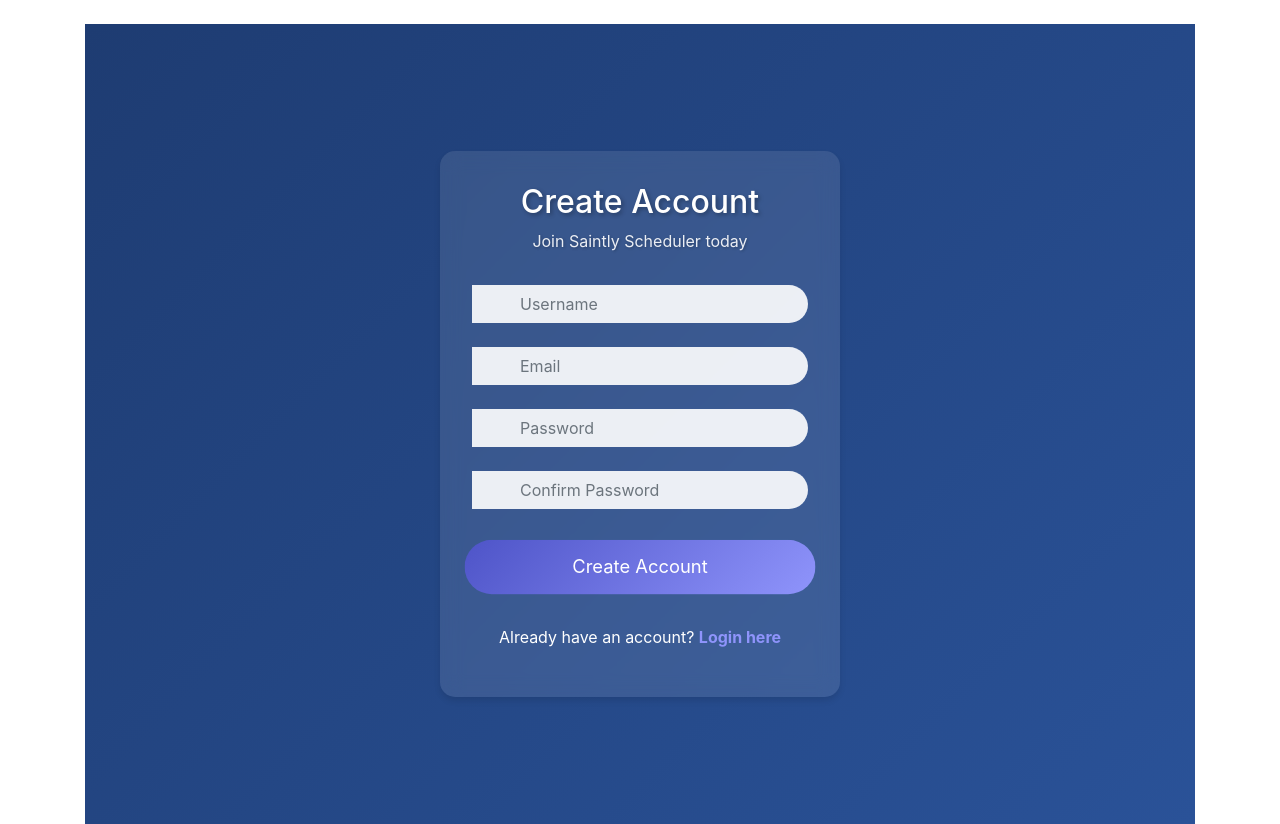
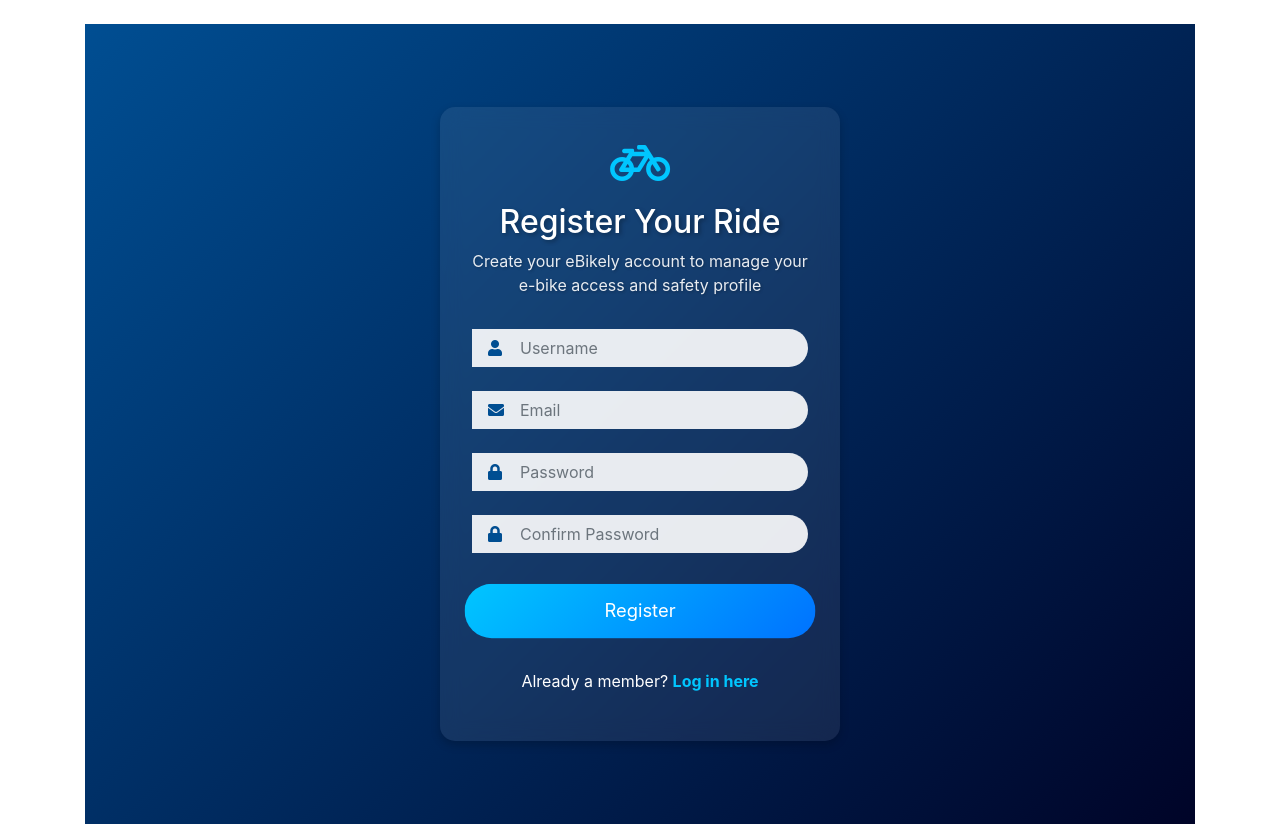
Before and after one commit to TheBlueTongue/eBikely, a Flask app: page /register in a window 1280 px wide. Shown: the part 66-890 px from the top of the page. Run offline with Flask 3, Linux system fonts and the light colour scheme; some libraries are stand-ins or nearby versions.

Commit message:
updated register page

```diff
--- a/templates/register.html
+++ b/templates/register.html
@@ -1,14 +1,14 @@
 {% extends 'base.html' %}
 
-{% block title %}Register - Saintly Scheduler{% endblock %}
+{% block title %}Register - eBikely{% endblock %}
 
 {% block content %}
 <div class="auth-container fade-in">
     <div class="auth-card slide-up">
         <div class="auth-header">
-            <i class="fas fa-user-plus auth-icon"></i>
-            <h1>Create Account</h1>
-            <p class="subtitle">Join Saintly Scheduler today</p>
+            <i class="fas fa-bicycle auth-icon"></i>
+            <h1>Register Your Ride</h1>
+            <p class="subtitle">Create your eBikely account to manage your e-bike access and safety profile</p>
         </div>
 
         <form method="POST" class="auth-form">
@@ -37,34 +37,33 @@
                     {{ form.confirm_password(class="form-control custom-input", placeholder="Confirm Password") }}
                 </div>
             </div>
-            <button type="submit" class="btn btn-primary btn-block pulse">Create Account</button>
+            <button type="submit" class="btn btn-primary btn-block pulse">Register</button>
         </form>
 
         <div class="auth-footer">
-            <p>Already have an account? <a href="{{ url_for('login') }}">Login here</a></p>
+            <p>Already a member? <a href="{{ url_for('login') }}">Log in here</a></p>
         </div>
     </div>
 </div>
 
 <style>
-
 .auth-container {
     min-height: 100vh;
     padding: 2rem;
-    background: linear-gradient(135deg, #1e3c72 0%, #2a5298 100%);
+    background: linear-gradient(135deg, #004e92 0%, #000428 100%);
     display: flex;
     align-items: center;
     justify-content: center;
 }
 
 .auth-card {
-    background: rgba(255, 255, 255, 0.1);
+    background: rgba(255, 255, 255, 0.08);
     backdrop-filter: blur(10px);
     padding: 2rem;
     border-radius: 15px;
     width: 100%;
     max-width: 400px;
-    box-shadow: 0 4px 6px rgba(0, 0, 0, 0.1);
+    box-shadow: 0 4px 10px rgba(0, 0, 0, 0.2);
 }
 
 .auth-header {
@@ -76,7 +75,7 @@
 .auth-icon {
     font-size: 3rem;
     margin-bottom: 1rem;
-    color: white;
+    color: #00c6ff;
 }
 
 .auth-header h1 {
@@ -103,7 +102,7 @@
     left: 1rem;
     top: 50%;
     transform: translateY(-50%);
-    color: #1e3c72;
+    color: #004e92;
     z-index: 1;
 }
 
@@ -118,7 +117,7 @@
     border-radius: 50px;
     padding: 0.8rem;
     font-size: 1.1rem;
-    background: linear-gradient(135deg, #4e54c8 0%, #8f94fb 100%);
+    background: linear-gradient(135deg, #00c6ff 0%, #0072ff 100%);
     border: none;
     margin-top: 2rem;
     color: white;
@@ -132,13 +131,13 @@
 }
 
 .auth-footer a {
-    color: #8f94fb;
+    color: #00c6ff;
     text-decoration: none;
     font-weight: bold;
 }
 
 .auth-footer a:hover {
-    color: #4e54c8;
+    color: #0072ff;
 }
 
 /* Animations */
@@ -176,4 +175,6 @@
     100% { transform: scale(1); }
 }
 </style>
+
+<link rel="stylesheet" href="https://cdnjs.cloudflare.com/ajax/libs/font-awesome/5.15.4/css/all.min.css">
 {% endblock %}
```
